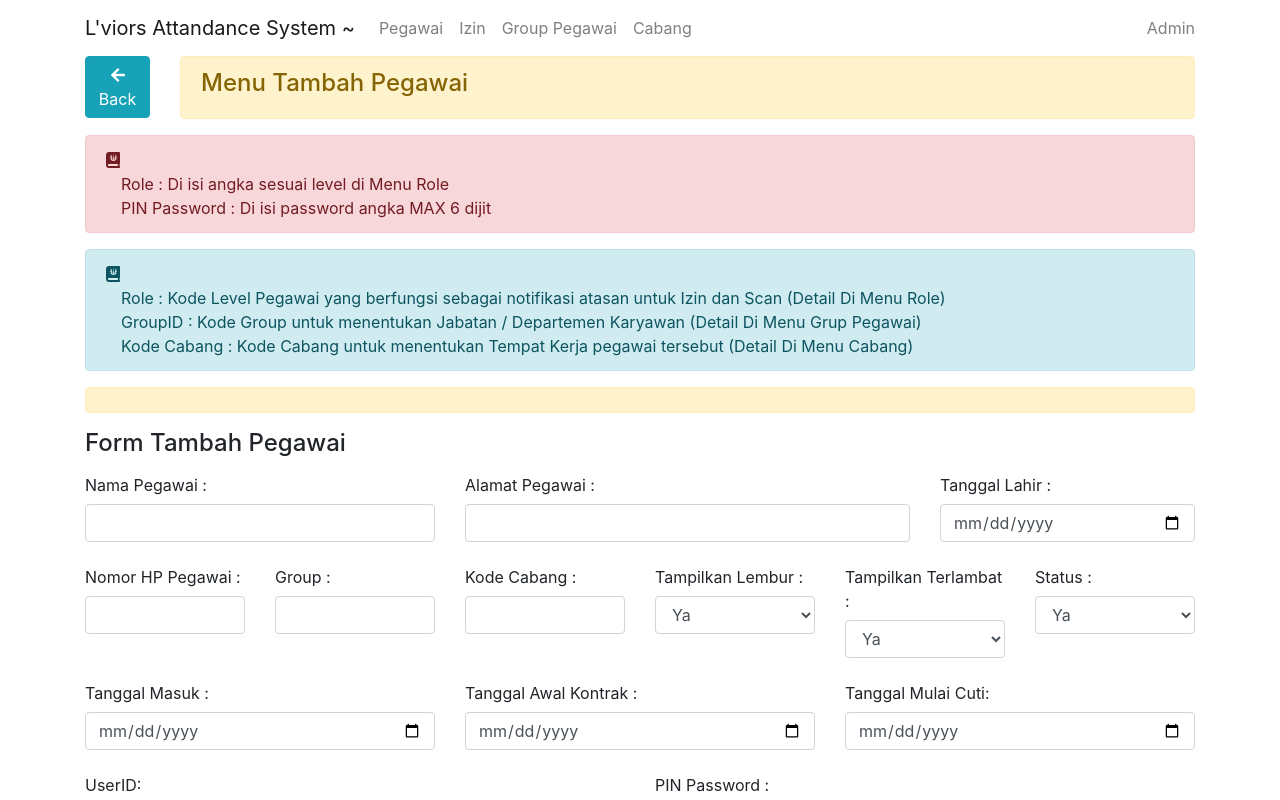
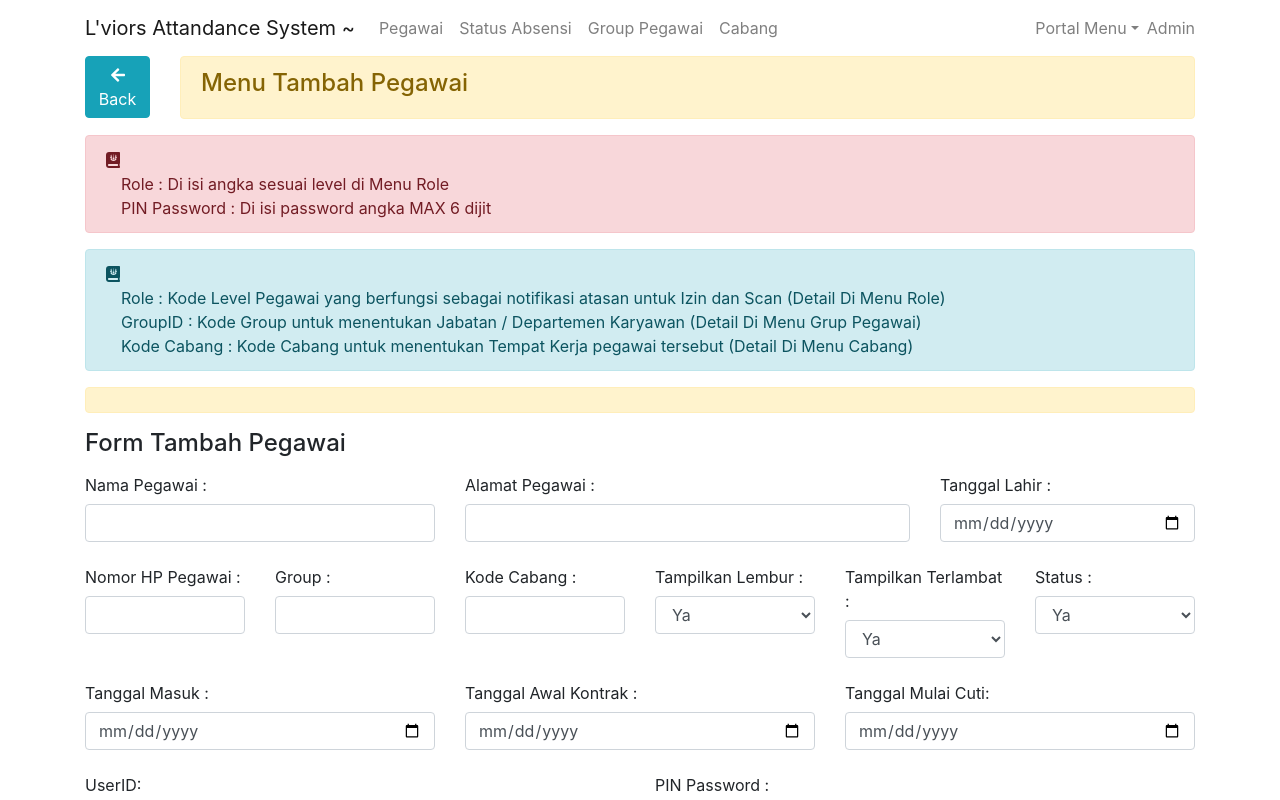
Before and after one commit to skipfortoday/react-admin, a React (Create React App) app: page /create in a window 1280 px wide. Shown: the top 800 px of the page. Built offline with nearby package versions, Linux system fonts and the light colour scheme.

Commit message:
Memberikan Portal Menu Navbar

```diff
--- a/src/components/NavbarComponent.js
+++ b/src/components/NavbarComponent.js
@@ -9,6 +9,10 @@ import {
   NavLink,
   NavbarText,
   Container,
+  UncontrolledDropdown,
+  DropdownToggle,
+  DropdownMenu,
+  DropdownItem,
 } from "reactstrap";
 
 const NavbarComponent = (props) => {
@@ -20,7 +24,7 @@ const NavbarComponent = (props) => {
     <div>
       <Navbar color="faded" light expand="md">
         <Container>
-          <NavbarBrand > L'viors Attandance System ~ </NavbarBrand>
+          <NavbarBrand> L'viors Attandance System ~ </NavbarBrand>
           <NavbarToggler onClick={toggle} />
           <Collapse isOpen={isOpen} navbar>
             <Nav className="mr-auto" navbar>
@@ -28,21 +32,30 @@ const NavbarComponent = (props) => {
                 <NavLink href="/">Pegawai</NavLink>
               </NavItem>
               <NavItem>
-                <NavLink href="/izin">
-                  Izin
-                </NavLink>
+                <NavLink href="/izin">Status Absensi</NavLink>
               </NavItem>
               <NavItem>
-                <NavLink href="/group">
-                  Group Pegawai
-                </NavLink>
+                <NavLink href="/group">Group Pegawai</NavLink>
               </NavItem>
               <NavItem>
-                <NavLink href="/cabang">
-                  Cabang
-                </NavLink>
+                <NavLink href="/cabang">Cabang</NavLink>
               </NavItem>
             </Nav>
+            <Nav navbar>
+            <UncontrolledDropdown nav inNavbar>
+                <DropdownToggle nav caret>
+                  Portal Menu
+                </DropdownToggle>
+                <DropdownMenu right>
+                  <DropdownItem href="/create">Tambah Pegawai</DropdownItem>
+                  <DropdownItem divider />
+                  <DropdownItem href="/izin/list">Lengkapi Absensi Perorang</DropdownItem>
+                  <DropdownItem href="/izin/group">Lengkapi Absensi Pergroup</DropdownItem>
+                  <DropdownItem divider />
+                  <DropdownItem href="/group/create">Tambah Group Pegawai</DropdownItem>
+                </DropdownMenu>
+              </UncontrolledDropdown>
+              </Nav>
             <NavbarText>Admin</NavbarText>
           </Collapse>
         </Container>
```
Also changed, not shown: 1 other file (tests, documents, lock files or other folders).
